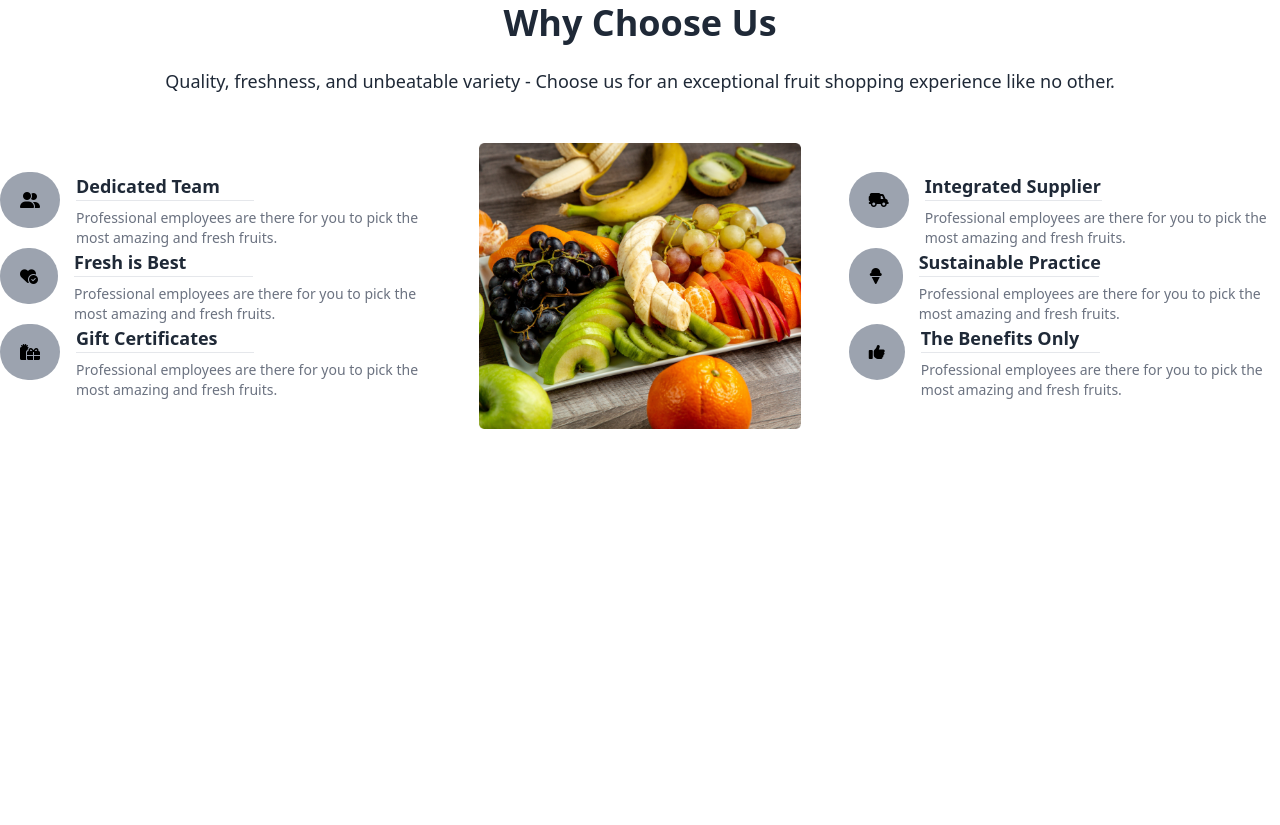
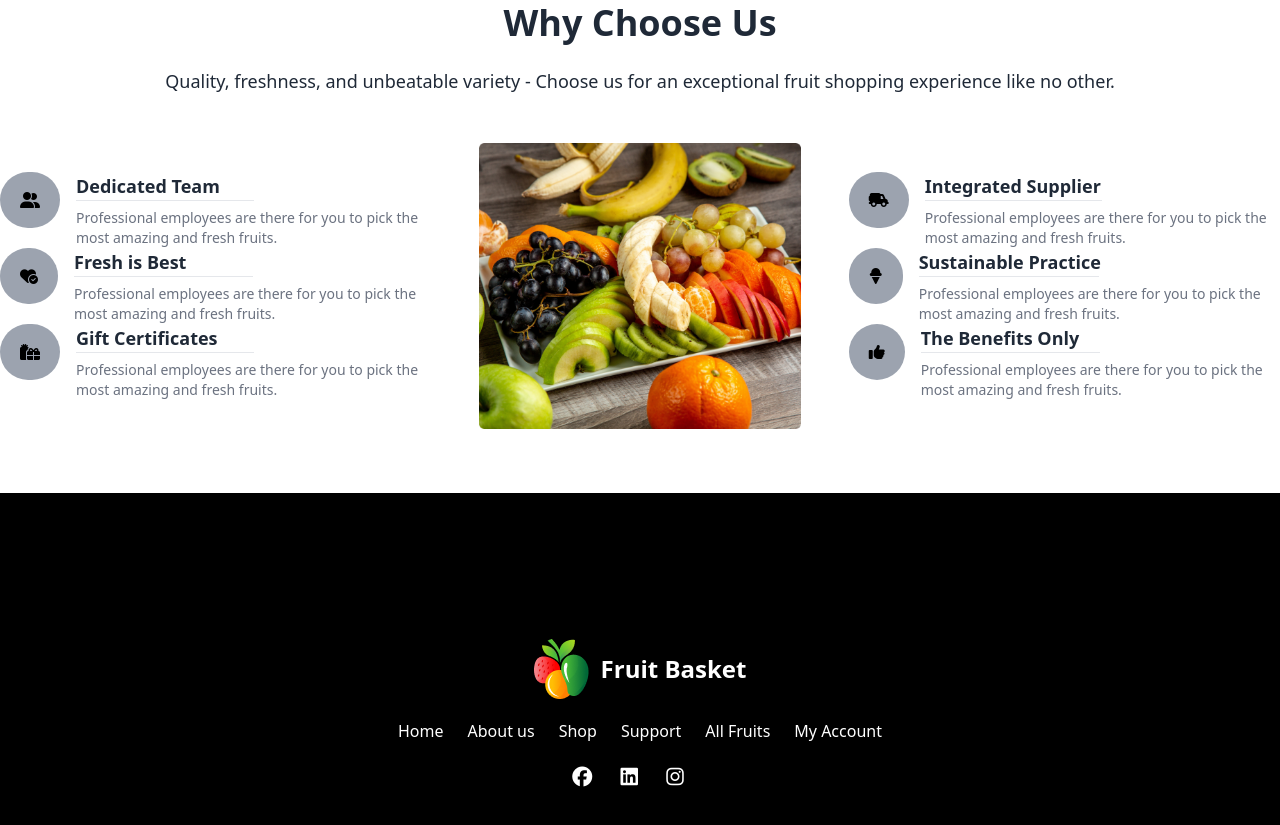
Before and after one commit to shah-rubel/fruit-brust-daisyui, a plain HTML site: page index.html in a window 1280 px wide. Shown: the part 2513-3338 px from the top of the page. Before the commit the page ends 2942 px from the top, so only its background shows below. Drawn offline with nearby package versions, Linux system fonts and the light colour scheme; files whose address does not match are found by name.

Commit message:
footer done

```diff
--- a/index.html
+++ b/index.html
@@ -705,6 +705,25 @@
 
       </section>
     </main>
-    <footer></footer>
+    <footer class="bg-black mt-16 py-[146px]">
+      <!-- Footer section -->
+      <div class="flex justify-center items-center gap-3">
+        <img src="images/logo.png" alt="">
+        <h1 class="text-2xl text-white font-semibold">Fruit Basket</h1>
+      </div>
+      <div class="flex flex-wrap justify-center gap-6 mt-5">
+        <a class="text-white" href="">Home</a>
+        <a class="text-white" href="">About us</a>
+        <a class="text-white" href="">Shop</a>
+        <a class="text-white" href="">Support</a>
+        <a class="text-white" href="">All Fruits</a>
+        <a class="text-white" href="">My Account</a>
+      </div>
+      <div class="text-center mt-5">
+        <a class="mr-6 text-xl" href=""><i class="fa-brands fa-facebook text-white"></i></a>
+        <a class="mr-6 text-xl" href=""><i class="fa-brands fa-linkedin text-white"></i></a>
+        <a class="mr-6 text-xl" href=""><i class="fa-brands fa-instagram text-white"></i></a>
+      </div>
+    </footer>
   </body>
 </html>
```
Also changed, not shown: icons.html (deleted, +0 -46 lines).
